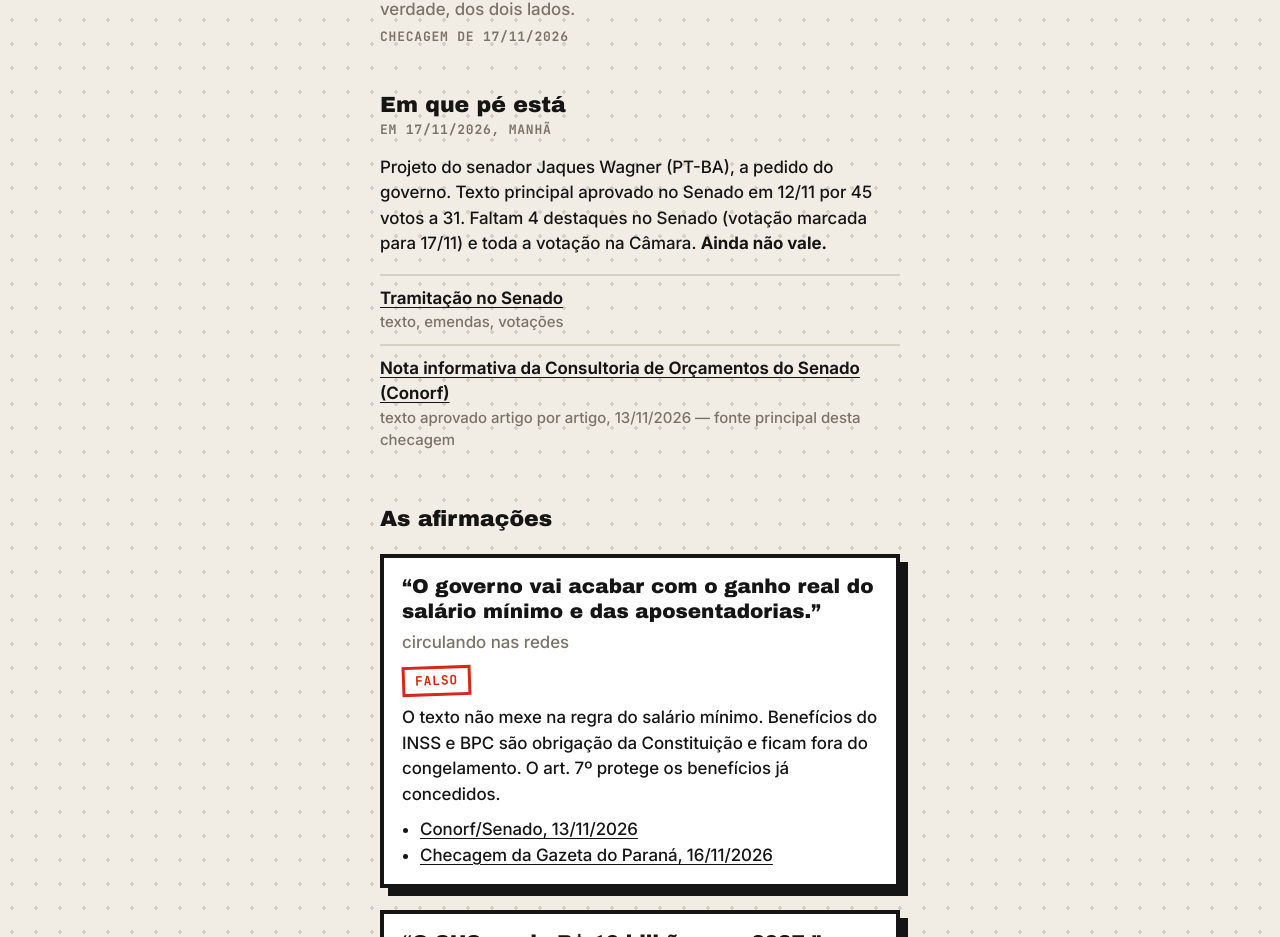
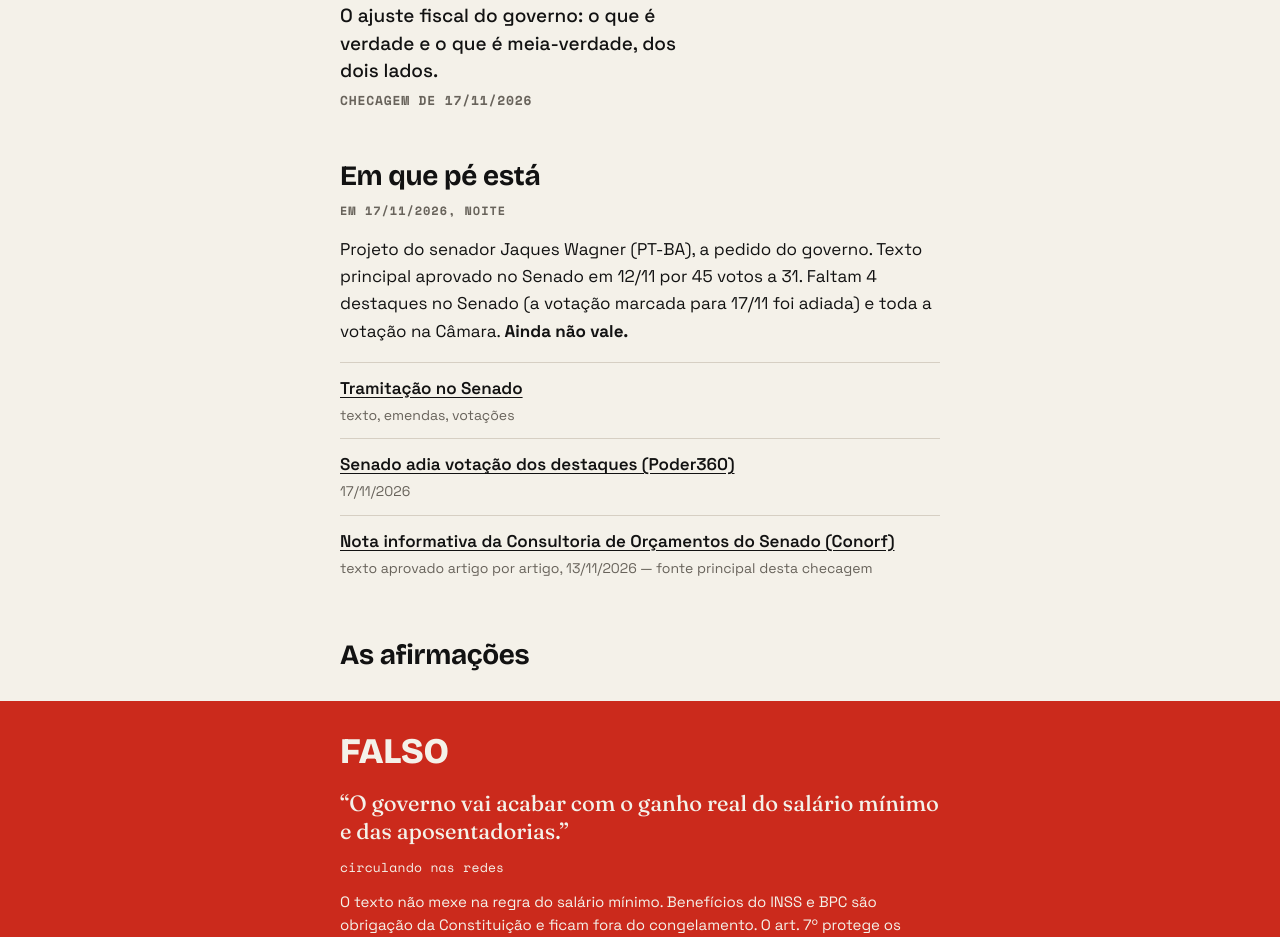
Before and after one commit to AugustoAmaral/basematerial-site, a plain HTML site: page fontes/plp-299/index.html in a window 1280 px wide. Shown: the part 160-1097 px from the top of the page. Drawn offline with Linux system fonts and the light colour scheme.

Commit message:
Restyle to the reels' blocos-de-cor identity; independence tagline; PLP 299: health budget at the floor correction, Senate vote postponed

```diff
--- a/fontes/plp-299/index.html
+++ b/fontes/plp-299/index.html
@@ -11,16 +11,21 @@
 <link rel="icon" href="/avatar.png">
 <link rel="stylesheet" href="/style.css">
 </head>
-<body>
+<body class="scene-paper">
 <main>
-  <a class="back mono" href="/">← Base Material</a>
+  <div class="chrome-bar">
+    <a class="chrome" href="/"><span class="mark"></span><span class="label">Base Material</span></a>
+    <span class="chrome-title">PLP 299/2026</span>
+  </div>
+  <div class="chrome-rule"></div>
   <h1>PLP 299/2026</h1>
   <p class="tag">O ajuste fiscal do governo: o que é verdade e o que é meia-verdade, dos dois lados.<br><span class="mono">checagem de 17/11/2026</span></p>
 
-  <h2>Em que pé está<small class="mono">em 17/11/2026, manhã</small></h2>
-  <p>Projeto do senador Jaques Wagner (PT-BA), a pedido do governo. Texto principal aprovado no Senado em 12/11 por 45 votos a 31. Faltam 4 destaques no Senado (votação marcada para 17/11) e toda a votação na Câmara. <strong>Ainda não vale.</strong></p>
+  <h2>Em que pé está<small class="mono">em 17/11/2026, noite</small></h2>
+  <p>Projeto do senador Jaques Wagner (PT-BA), a pedido do governo. Texto principal aprovado no Senado em 12/11 por 45 votos a 31. Faltam 4 destaques no Senado (a votação marcada para 17/11 foi adiada) e toda a votação na Câmara. <strong>Ainda não vale.</strong></p>
   <ul class="sources">
     <li><a href="https://www25.senado.leg.br/web/atividade/materias/-/materia/176328">Tramitação no Senado</a><span>texto, emendas, votações</span></li>
+    <li><a href="https://www.poder360.com.br/poder-congresso/senado-adia-votacao-de-destaques-ao-ajuste-fiscal-de-lula/">Senado adia votação dos destaques (Poder360)</a><span>17/11/2026</span></li>
     <li><a href="https://www12.senado.leg.br/orcamento/documentos/estudos/tipos-de-estudos/notas-tecnicas-e-informativos/nota_informativa_texto_aprovado_plp_299_2026.pdf">Nota informativa da Consultoria de Orçamentos do Senado (Conorf)</a><span>texto aprovado artigo por artigo, 13/11/2026 — fonte principal desta checagem</span></li>
   </ul>
 
@@ -41,12 +46,14 @@
     <q>O SUS perde R$ 10 bilhões em 2027.</q>
     <p class="who">Jones Manoel (PSOL-PE), vídeo de 13/11/2026</p>
     <span class="verdict true mono">verdade, com ressalva</span>
-    <p>O número é do próprio governo: na audiência da Comissão de Orçamento de 11/11, o ministro Bruno Moretti estimou em <strong>R$ 10 bilhões</strong> a economia em 2027 com a retirada da receita do petróleo da conta do piso da saúde. A ressalva: o que cai é o <strong>mínimo obrigatório</strong>, não o orçamento já previsto, que é de R$ 272,2 bi para 2027. A Consultoria do Senado calcula outro valor, R$ 6,8 bi, que é o efeito da regra que já existe hoje (só em ano de déficit) sobre o orçamento de 2027.</p>
+    <p>O número é do próprio governo: na audiência da Comissão de Orçamento de 11/11, o ministro Bruno Moretti estimou em <strong>R$ 10 bilhões</strong> a economia em 2027 com a retirada da receita do petróleo da conta do piso da saúde. E o orçamento da saúde de 2027 foi feito <strong>exatamente nesse mínimo</strong> (R$ 272,2 bi), que já vem sem o dinheiro do petróleo; de 2017 a 2025, todo ano a saúde ficou acima do mínimo. Então mínimo menor é dinheiro a menos de verdade. A ressalva: comparando com 2026, o orçamento ainda cresce. A Consultoria do Senado calcula outro valor, R$ 6,8 bi, para o mesmo mecanismo.</p>
     <ul>
       <li><a href="https://economia.uol.com.br/colunas/jessica-sant-ana/2026/11/11/projeto-com-medidas-de-ajuste-tera-impacto-de-ate-r-60-bi-diz-moretti.htm">Moretti: "economia de R$ 10 bilhões em 2027" (UOL), 11/11/2026</a></li>
       <li><a href="https://www.bnews.com.br/noticias/politica/aliado-de-lula-detona-ajuste-fiscal-proposto-por-wagner-e-alerta-para-corte-de-r10-bilhoes-no-sus-metodo-autoritario.html">Fala de Jones Manoel (BNews), 13/11/2026</a></li>
       <li><a href="https://www12.senado.leg.br/orcamento/documentos/estudos/tipos-de-estudos/notas-tecnicas-e-informativos/nota_informativa_texto_aprovado_plp_299_2026.pdf">Conorf/Senado: −R$ 6,8 bi no orçamento de 2027</a></li>
       <li><a href="https://cebes.org.br/economia-da-saude-nota-sobre-plc-299/44021/">Cebes: perda de R$ 5 a 10 bi por ano, 17/11/2026</a></li>
+      <li><a href="https://static.poder360.com.br/uploads/2026/08/Apresentacao-PLOA-2027-31.8.26.pdf">Orçamento de 2027: saúde = piso de R$ 272,2 bi (Ministério do Planejamento), 31/08/2026</a></li>
+      <li><a href="https://bvsms.saude.gov.br/bvs/publicacoes/relatorio_anual_gestao_2025.pdf">Desde 2017 a saúde ficou acima do piso (Ministério da Saúde, Relatório de Gestão 2025)</a></li>
     </ul>
   </div>
 
@@ -67,7 +74,7 @@
     <q>Baixar o teto de 2,5% para 2% tira dinheiro de saúde, educação, Bolsa Família e BPC.</q>
     <p class="who">Jones Manoel, UOL News, 16/11/2026</p>
     <span class="verdict half mono">meia-verdade</span>
-    <p>O teto de crescimento do gasto cai mesmo, mas só nos anos com congelamento e só sobre o crescimento: R$ 12,5 bi a menos em 2027. BPC e benefícios são protegidos por lei. O aperto cai no gasto que o governo pode escolher: investimento, universidades, ciência e a parte da saúde e da educação acima do piso.</p>
+    <p>O teto de crescimento do gasto cai de 2,5% para 2% nos anos em que o governo congela verba, e desde 2024 houve congelamento todo ano: R$ 12,5 bi a menos de crescimento só em 2027. BPC e benefícios são protegidos por lei. O aperto cai no gasto que o governo pode escolher: investimento, universidades, ciência e a parte da saúde e da educação acima do piso.</p>
     <ul>
       <li><a href="https://noticias.uol.com.br/politica/ultimas-noticias/2026/11/16/jones-manoel-nao-critiquei-janones-e-fui-colocado-em-disputa-que-recuso.ghtm">Entrevista de Jones Manoel (UOL), 16/11/2026</a></li>
       <li><a href="https://www12.senado.leg.br/orcamento/documentos/estudos/tipos-de-estudos/notas-tecnicas-e-informativos/nota_informativa_texto_aprovado_plp_299_2026.pdf">Conorf/Senado: limite de R$ 2.566,2 bi vira R$ 2.553,7 bi</a></li>
@@ -129,6 +136,7 @@
 
   <h2>Correções</h2>
   <p><span class="mono">17/11/2026, tarde</span><br>A primeira versão desta página dizia que os R$ 10 bi do Jones Manoel eram meia-verdade porque "o número oficial é R$ 6,8 bi". Estava errado: os R$ 10 bi são a estimativa do próprio ministro do Planejamento. Os R$ 6,8 bi são outra conta, da Consultoria do Senado, sobre a regra que já existe. O veredito mudou para "verdade, com ressalva".</p>
+  <p><span class="mono">17/11/2026, noite</span><br>A ressalva dizia que caía só o mínimo obrigatório, não o orçamento. Mas o orçamento de 2027 foi feito exatamente no mínimo, então o mínimo menor é dinheiro a menos de verdade. Também dizíamos que o teto de 2% valia "só nos anos com congelamento": houve congelamento em 2024, 2025 e 2026.</p>
 
   <footer>
     <p>Errou alguma coisa? <a href="mailto:basematerialbr@augustoamaral.com?subject=Corre%C3%A7%C3%A3o%20PLP%20299">Manda a correção com a fonte</a> que eu publico.</p>
--- a/style.css
+++ b/style.css
@@ -1,47 +1,153 @@
-@font-face { font-family: "Archivo Black"; src: url("/fonts/ArchivoBlack-Regular.ttf"); font-display: swap; }
-@font-face { font-family: "Inter"; src: url("/fonts/Inter.ttf"); font-weight: 100 900; font-display: swap; }
-@font-face { font-family: "JetBrains Mono"; src: url("/fonts/JetBrainsMono.ttf"); font-weight: 100 900; font-display: swap; }
-:root { --bg: #f2ede4; --ink: #151515; --red: #d62718; --green: #18763a; --amber: #b86e00; --muted: #7a7368; --line: #d6cfc3; }
+/* Base Material — "blocos de cor" identity. Flat color blocks, no rounded
+   corners, no shadows. Background color = verdict; the verdict word is
+   always spelled out too (never color alone). See ~/dev/basematerial/blocos.py
+   for the canonical palette/type this is derived from. */
+
+@font-face { font-family: "Bricolage Grotesque"; src: url("/fonts/BricolageGrotesque.ttf"); font-weight: 200 800; font-display: swap; }
+@font-face { font-family: "Space Grotesk"; src: url("/fonts/SpaceGrotesk.ttf"); font-weight: 300 700; font-display: swap; }
+@font-face { font-family: "Space Mono"; src: url("/fonts/SpaceMono-Regular.ttf"); font-weight: 400; font-display: swap; }
+@font-face { font-family: "Space Mono"; src: url("/fonts/SpaceMono-Bold.ttf"); font-weight: 700; font-display: swap; }
+@font-face { font-family: "Fraunces"; src: url("/fonts/Fraunces-Variable.ttf"); font-weight: 300 900; font-display: swap; }
+
+:root {
+  --content-max: 640px;
+
+  /* palette (blocos.py) */
+  --ink: #121212;
+  --paper: #f4f1e9;
+  --amber: #ffb517;
+  --amber-dim: #d6940a;
+  --red: #cb2a1c;
+  --red-dim: #962418;
+  --green: #0d6b3b;
+  --green-dim: #0c4d2d;
+  --muted-on-ink: #a8a49a;
+  --dim-on-ink: #5a5852;
+  --line-on-paper: #d6cfc3;
+  /* darker than blocos.py's muted-on-ink; needed to clear 4.5:1 on paper */
+  --muted-on-paper: #68635b;
+
+  --font-display: "Bricolage Grotesque", sans-serif;
+  --font-body: "Space Grotesk", system-ui, sans-serif;
+  --font-mono: "Space Mono", monospace;
+  --font-quote: "Fraunces", serif;
+}
+
 * { box-sizing: border-box; }
+
+html { -webkit-text-size-adjust: 100%; }
+
 body {
-  margin: 0; background: var(--bg); color: var(--ink); font: 500 17px/1.5 Inter, system-ui, sans-serif;
-  background-image: radial-gradient(var(--line) 2px, transparent 2px); background-size: 24px 24px;
+  margin: 0;
+  background: var(--ink);
+  color: var(--paper);
+  --fg: var(--paper);
+  --muted: var(--muted-on-ink);
+  --line: var(--dim-on-ink);
+  font: 400 17px/1.6 var(--font-body);
 }
-main { max-width: 560px; margin: 0 auto; padding: 40px 20px 56px; }
-header { text-align: center; }
-header img { width: 112px; height: 112px; border-radius: 50%; display: block; margin: 0 auto 16px; }
-h1 { font: 400 40px/1.05 "Archivo Black", sans-serif; margin: 0; letter-spacing: .5px; }
-.tag { color: var(--muted); margin: 8px 0 0; }
-.mono { font-family: "JetBrains Mono", monospace; font-weight: 700; font-size: 13px; letter-spacing: .06em; text-transform: uppercase; }
-.card {
-  display: block; background: #fff; border: 4px solid var(--ink); box-shadow: 8px 8px 0 var(--ink);
-  padding: 16px 18px; margin: 22px 0 0; color: inherit; text-decoration: none;
+
+/* light "paper" scene (fact-check pages): background color = neutral verdict */
+body.scene-paper {
+  background: var(--paper);
+  color: var(--ink);
+  --fg: var(--ink);
+  --muted: var(--muted-on-paper);
+  --line: var(--line-on-paper);
 }
-a.card { transition: transform .08s, box-shadow .08s; }
-a.card:hover, a.card:focus-visible { transform: translate(3px, 3px); box-shadow: 5px 5px 0 var(--ink); outline: none; }
-.card strong { display: block; font: 400 22px/1.2 "Archivo Black", sans-serif; }
-.card span { color: var(--muted); }
-.red { background: var(--red); color: #fff; }
-.red span { color: #ffe3df; }
-h2 { font: 400 22px/1.2 "Archivo Black", sans-serif; margin: 44px 0 0; }
-h2 small { display: block; margin-top: 4px; color: var(--muted); }
-ul.sources { list-style: none; margin: 14px 0 0; padding: 0; }
-ul.sources li { border-top: 2px solid var(--line); padding: 10px 0; }
-ul.sources a { color: var(--ink); font-weight: 650; text-underline-offset: 3px; }
-ul.sources span { display: block; color: var(--muted); font-size: 15px; }
-footer { margin-top: 44px; text-align: center; color: var(--muted); }
-footer a { color: var(--ink); }
 
-/* Fact-check subpages */
-.back { display: inline-block; color: var(--ink); margin-bottom: 18px; }
-.claim { background: #fff; border: 4px solid var(--ink); box-shadow: 8px 8px 0 var(--ink); padding: 16px 18px; margin: 22px 0 0; }
-.claim q { display: block; font: 400 20px/1.25 "Archivo Black", sans-serif; quotes: "“" "”"; }
-.claim .who { color: var(--muted); margin: 6px 0 0; }
-.claim p { margin: 10px 0 0; }
-.claim ul { margin: 10px 0 0; padding-left: 18px; }
-.claim ul a { color: var(--ink); text-underline-offset: 3px; }
-.verdict { display: inline-block; margin-top: 10px; padding: 2px 10px; border: 3px solid currentColor; transform: rotate(-2deg); }
-.verdict.true { color: var(--green); }
-.verdict.half { color: var(--amber); }
-.verdict.false { color: var(--red); }
-.verdict.none { color: var(--muted); }
+main { max-width: var(--content-max); margin: 0 auto; padding: 28px 20px 64px; }
+
+a { color: inherit; }
+
+/* ---------- brand chrome: filled square + "BASE MATERIAL", persists on every page ---------- */
+.chrome-bar { display: flex; align-items: center; justify-content: space-between; flex-wrap: wrap; row-gap: 6px; column-gap: 16px; }
+.chrome { display: inline-flex; align-items: center; gap: 10px; text-decoration: none; color: inherit; }
+.chrome .mark { width: 11px; height: 11px; background: currentColor; flex: 0 0 auto; }
+.chrome .label { font: 700 13px var(--font-mono); letter-spacing: .25em; text-transform: uppercase; }
+.chrome-title { font: 400 12px var(--font-mono); letter-spacing: .15em; text-transform: uppercase; color: var(--muted); }
+.chrome-rule {
+  height: 6px; margin: 16px 0 0;
+  background: repeating-linear-gradient(to right, currentColor 0 8%, transparent 8% 9%);
+  opacity: .35;
+}
+
+/* ---------- hero (home) ---------- */
+.hero { margin-top: 48px; }
+.display { font-family: var(--font-display); font-weight: 800; line-height: .95; letter-spacing: -.01em; margin: 0; }
+h1.display { font-size: clamp(48px, 13vw, 88px); }
+.tag { font: 500 clamp(16px, 4.2vw, 19px)/1.45 var(--font-body); margin: 18px 0 0; max-width: 30ch; }
+.sub { font: 400 15px/1.5 var(--font-body); color: var(--muted); margin: 12px 0 0; max-width: 34ch; }
+
+/* ---------- flat link blocks (no rounded corners, no shadows) ---------- */
+.block { display: block; width: 100%; padding: 20px 22px; margin: 16px 0 0; text-decoration: none; }
+.block .kicker { display: block; font: 700 12px var(--font-mono); letter-spacing: .18em; text-transform: uppercase; margin: 0 0 8px; }
+.block strong { display: block; font: 700 clamp(20px, 5vw, 26px)/1.15 var(--font-display); }
+.block .sub2 { display: block; margin-top: 5px; font-size: 14px; }
+.block.red { background: var(--red); color: var(--paper); }
+.block.green { background: var(--green); color: var(--paper); }
+.block.paper { background: var(--paper); color: var(--ink); }
+.block.paper .kicker, .block.paper .sub2 { color: var(--muted-on-paper); }
+.block:hover, .block:focus-visible, .chrome:hover, .chrome:focus-visible { filter: brightness(1.08); }
+.block:focus-visible, .chrome:focus-visible { outline: 3px solid currentColor; outline-offset: 2px; }
+
+h2 { font: 700 clamp(22px, 5.5vw, 28px)/1.2 var(--font-display); letter-spacing: -.01em; margin: 48px 0 0; }
+h2 small { display: block; font: 400 12px var(--font-mono); letter-spacing: .08em; text-transform: uppercase; color: var(--muted); margin-top: 8px; }
+
+/* inline uppercase mono labels used throughout the fact-check page markup
+   (dates, timestamps); kept as its own utility since the HTML already uses it. */
+.mono { font-family: var(--font-mono); font-weight: 700; font-size: 13px; letter-spacing: .06em; text-transform: uppercase; color: var(--muted); }
+h2 small.mono { display: block; font-size: 12px; letter-spacing: .08em; margin-top: 8px; color: var(--muted); }
+.tag .mono { color: var(--muted); }
+
+/* ---------- plain underlined-link source lists (shared) ---------- */
+ul.sources { list-style: none; margin: 16px 0 0; padding: 0; }
+ul.sources li { border-top: 1px solid var(--line); padding: 12px 0; }
+ul.sources a { font-weight: 600; text-underline-offset: 3px; }
+ul.sources span { display: block; margin-top: 2px; font-size: 14px; color: var(--muted); }
+
+footer { margin-top: 56px; font-size: 15px; color: var(--muted); }
+footer a { text-underline-offset: 3px; }
+
+/* ---------- fact-check page: title + strapline ---------- */
+main > h1:not(.display) { font: 700 clamp(30px, 8vw, 44px)/1.05 var(--font-display); margin: 28px 0 0; letter-spacing: -.01em; }
+
+/* ---------- claim blocks: background IS the verdict, word always spelled out ---------- */
+.claim {
+  display: flex;
+  flex-direction: column;
+  width: 100vw;
+  position: relative;
+  left: 50%;
+  margin-left: -50vw;
+  margin-top: 28px;
+  padding: 32px max(20px, calc((100vw - var(--content-max)) / 2 + 20px));
+  background: var(--ink);
+  color: var(--paper);
+  --dim: var(--dim-on-ink);
+}
+.claim:has(.verdict.true)  { background: var(--green); color: var(--paper); --dim: var(--green-dim); }
+.claim:has(.verdict.half)  { background: var(--amber); color: var(--ink);   --dim: var(--amber-dim); }
+.claim:has(.verdict.false) { background: var(--red);   color: var(--paper); --dim: var(--red-dim); }
+
+.claim .verdict {
+  order: -2;
+  display: block;
+  color: inherit;
+  font: 800 clamp(26px, 7vw, 36px)/1.05 var(--font-display);
+  text-transform: uppercase;
+  letter-spacing: -.01em;
+  margin: 0 0 18px;
+}
+.claim q {
+  order: -1;
+  display: block;
+  font: 460 clamp(19px, 4.8vw, 22px)/1.3 var(--font-quote);
+  quotes: "“" "”";
+  margin: 0 0 12px;
+}
+.claim .who { color: inherit; font: 400 13px/1.4 var(--font-mono); letter-spacing: .02em; margin: 0; }
+.claim p:not(.who) { font: 400 15px/1.55 var(--font-body); margin: 14px 0 0; }
+.claim ul { list-style: none; margin: 18px 0 0; padding: 0; font-size: 14px; }
+.claim ul li { border-top: 1px solid var(--dim); padding: 9px 0; }
+.claim ul a { font-weight: 600; text-underline-offset: 3px; }
```
Also changed, not shown: index.html (+25 -18 lines), fonts/ArchivoBlack-Regular.ttf (deleted), fonts/BricolageGrotesque.ttf (added), fonts/Fraunces-Variable.ttf (added), fonts/Inter.ttf (deleted), fonts/JetBrainsMono.ttf (deleted), fonts/SpaceGrotesk.ttf (added), fonts/SpaceMono-Bold.ttf (added), fonts/SpaceMono-Regular.ttf (added), 1 other file.
